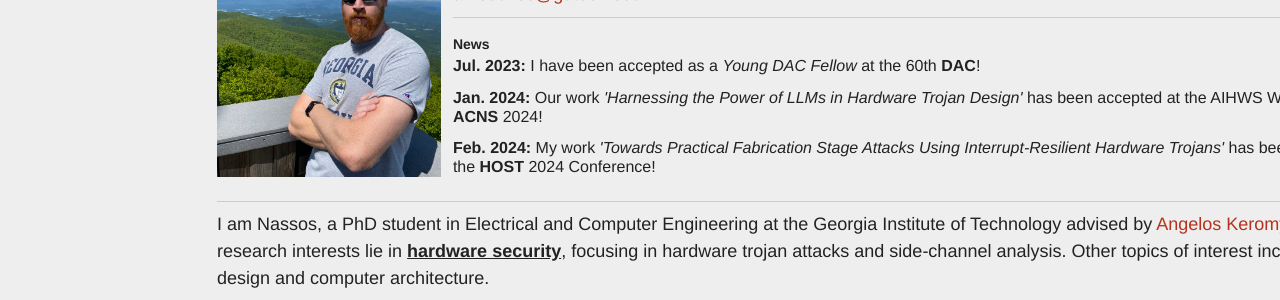
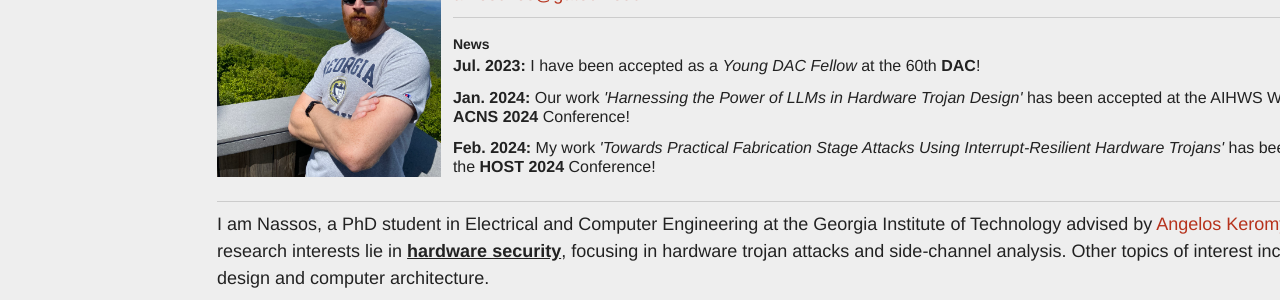
Before and after one commit to 0ena/0ena.github.io, a Jekyll site: the page built from index.md, in a window 1280 px wide. Shown: the part 223-523 px from the top of the page. Built offline with Jekyll 4.4.1, drawn with Linux system fonts in a browser that asks for light colours; nearby versions of some CDN libraries; library files that are not in the unit come from our copies.

Commit message:
Update news.yml

```diff
--- a/_data/news.yml
+++ b/_data/news.yml
@@ -1,6 +1,6 @@
 - date: "Jul. 2023"
   event: "I have been accepted as a <i>Young DAC Fellow</i> at the 60th <b>DAC</b>!"
 - date: "Jan. 2024"
-  event: "Our work <i>'Harnessing the Power of LLMs in Hardware Trojan Design'</i> has been accepted at the AIHWS Workshop of <b>ACNS</b> 2024!"
+  event: "Our work <i>'Harnessing the Power of LLMs in Hardware Trojan Design'</i> has been accepted at the AIHWS Workshop of <b>ACNS 2024</b> Conference!"
 - date: "Feb. 2024"
-  event: "My work <i>'Towards Practical Fabrication Stage Attacks Using Interrupt-Resilient Hardware Trojans'</i> has been accepted at the <b>HOST</b> 2024 Conference!"
+  event: "My work <i>'Towards Practical Fabrication Stage Attacks Using Interrupt-Resilient Hardware Trojans'</i> has been accepted at the <b>HOST 2024</b> Conference!"
```
